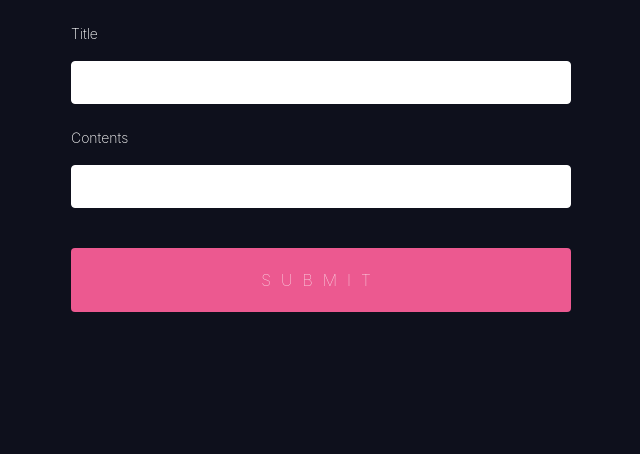
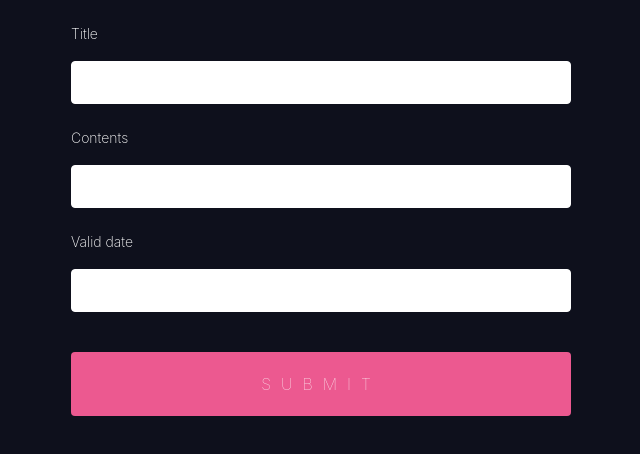
Before and after one commit to cryptobuks/web3-wikipedia, a React (Create React App) app in the folder react-app/: page /Edit in a window 1280 px wide. Shown: the top 454 px of the page, without its empty margins (319-959 px from the left). Built offline with nearby package versions, Linux system fonts and the light colour scheme.

Commit message:
update inputForm

```diff
--- a/react-app/src/components/ InputForm.js
+++ b/react-app/src/components/ InputForm.js
@@ -1,3 +1,4 @@
+import { ErrorResponse } from "@remix-run/router";
 import { useState } from "react"
 import {useForm,FormProvider} from "react-hook-form";
 import InputArea from "./InputArea";
@@ -6,7 +7,7 @@ import InputArea from "./InputArea";
 export function InputForm (){
     const [value,setvalue] = useState(null);
     const methods = useForm();
-    const {register,handleSubmit} = methods;
+    const {register,handleSubmit,formState:{errors}} = methods;
     return (
         <>
             <FormProvider {...methods}>
@@ -16,9 +17,14 @@ export function InputForm (){
                         setvalue(data);
                     })}>
                     <label>Title</label>
-                    <InputArea val="Title"/>
+                    <InputArea val="Title" valid={{required:true}}/>
+                    {errors.Title && <span>You need to input a title</span>}
                     <label>Contents</label>
-                    <InputArea val="Contents"/>
+                    <InputArea val="Contents" valid={{required:true}}/>
+                    {errors.InputArea && <span>You need to input some contents</span>}
+                    <label>Valid date</label>
+                    <InputArea val="ValidDate" valid = {{valueAsNumber:true,validate:(value)=> value > 0}}/>
+                    {errors.ValidDate && <span>You need to input a valid date which bigger than 0</span>}
                     <input type="submit"/>
                 </form>
             </FormProvider>
--- a/react-app/src/components/InputArea.js
+++ b/react-app/src/components/InputArea.js
@@ -4,5 +4,5 @@ import './css/InputForm.css';
 
 export default function InputArea(props){
     const methods = useFormContext()
-    return <input {...methods.register(props.val)}/>
+    return <input {...methods.register(props.val,props.valid)}/>
 }
```
